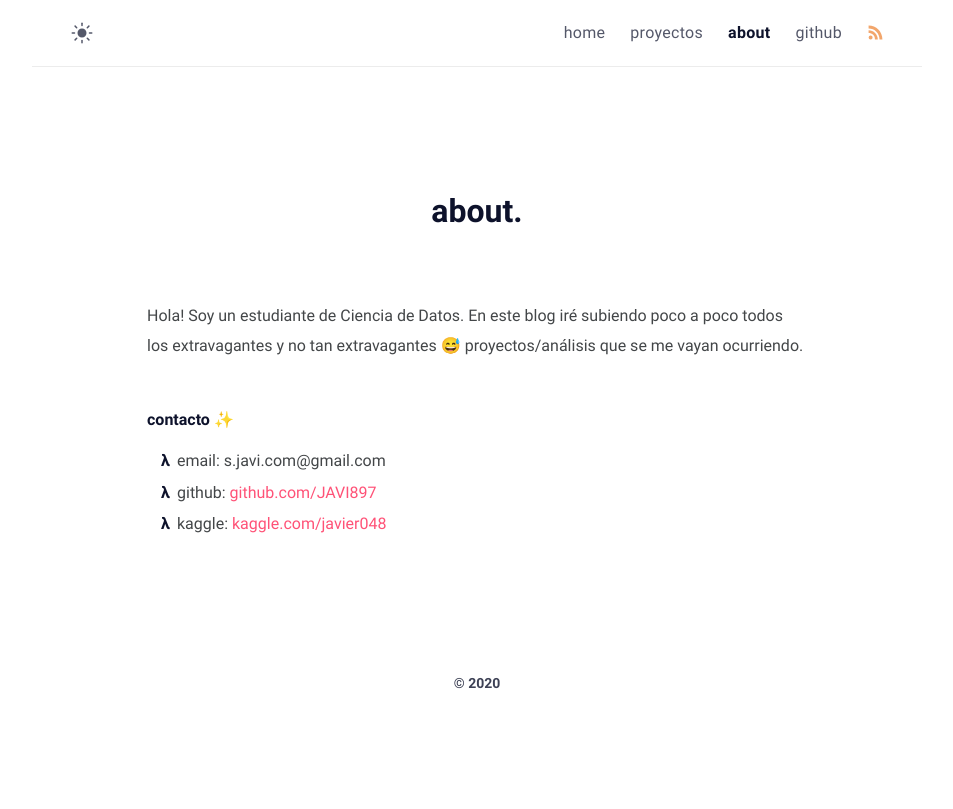
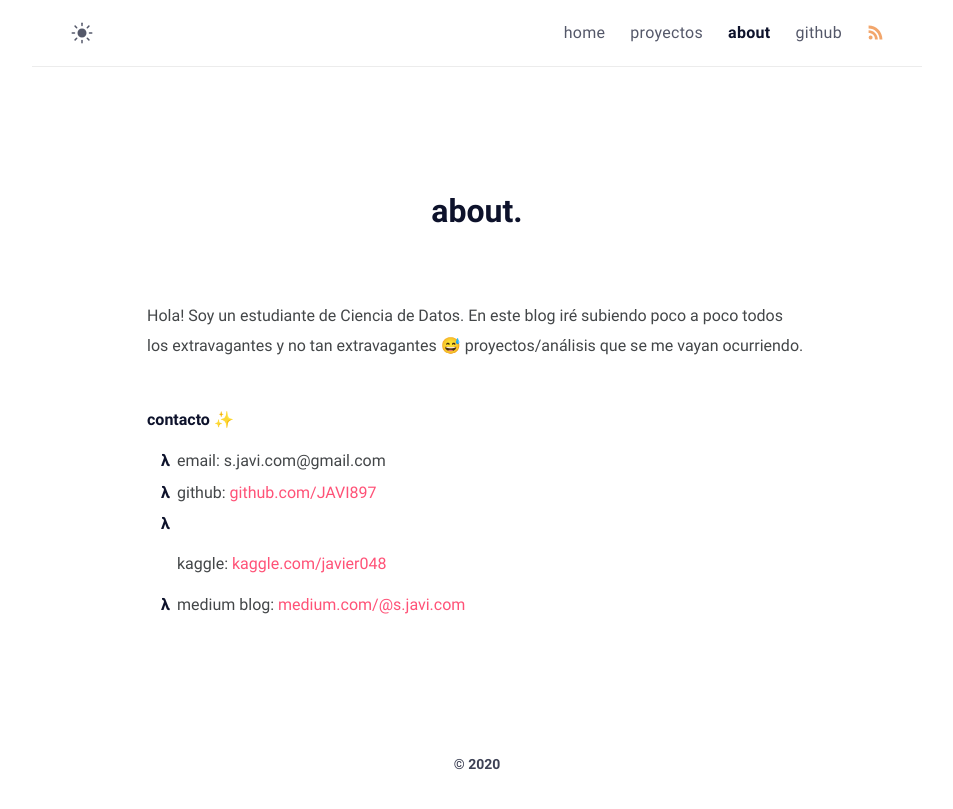
Before and after one commit to JAVI897/JAVI897.github.io, a Jekyll site: the page built from about.md, in a window 1280 px wide. Shown: the top 809 px of the page, without its empty margins (163-1116 px from the left). Built offline with Jekyll 4.4.1, drawn with Linux system fonts in a browser that asks for light colours.

Commit message:
Update about.md

```diff
--- a/about.md
+++ b/about.md
@@ -12,3 +12,5 @@ Hola! Soy un estudiante de Ciencia de Datos. En este blog iré subiendo poco a p
 - email: s.javi.com@gmail.com
 - github: [github.com/JAVI897](https://github.com/JAVI897)
 - kaggle: [kaggle.com/javier048](https://www.kaggle.com/javier048)
+
+- medium blog: [medium.com/@s.javi.com](https://medium.com/@s.javi.com)
```
